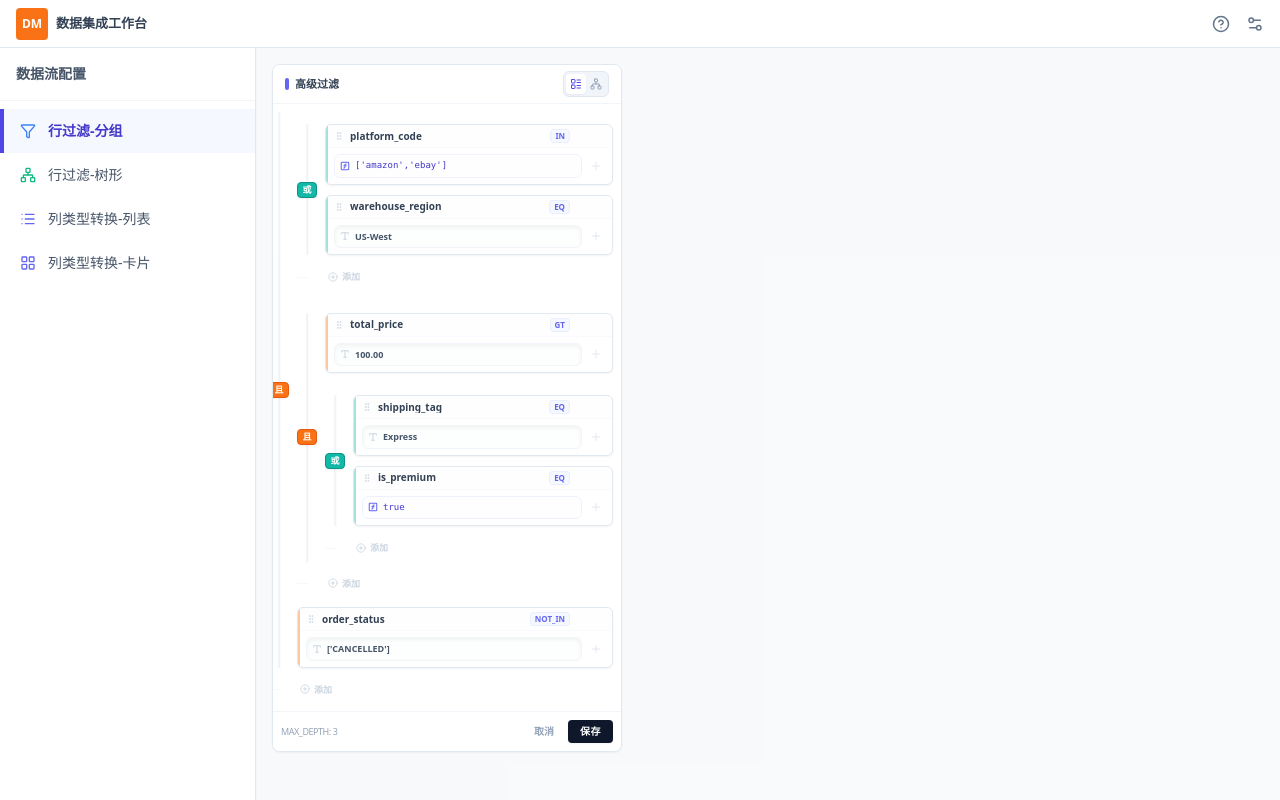
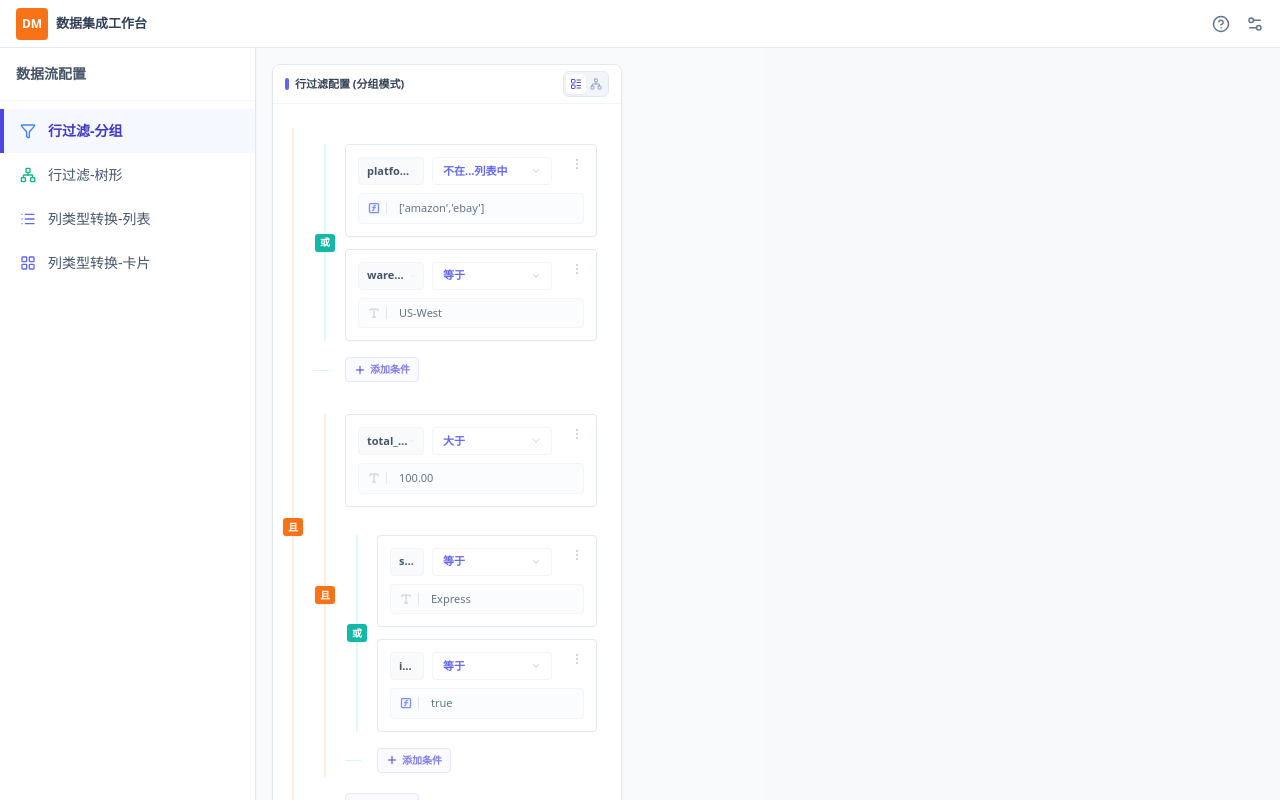
Before and after one commit to Jady891213/DeepPipeline-UI, a React (Vite) app: page / in a window 1280 px wide. Built offline with nearby package versions, Linux system fonts and the light colour scheme.

Commit message:
feat: Refactor UI for data transformation and filtering
Removes unused icons and state variables in `TransformTable`.
Updates operator display names in `RowFilter` for better internationalization.

```diff
--- a/components/RowFilter.tsx
+++ b/components/RowFilter.tsx
@@ -5,15 +5,11 @@ import {
   Trash2,
   ChevronDown,
   Type,
+  Copy,
+  LayoutList,
+  Network,
   FunctionSquare,
-  MoreHorizontal,
-  PlusCircle,
-  Copy,
-  Settings2,
-  ChevronRight,
-  GripVertical,
-  LayoutList,
-  Network
+  MoreVertical
 } from 'lucide-react';
 
 type Conjunction = 'AND' | 'OR';
@@ -48,8 +44,8 @@ const RowFilter: React.FC = () => {
         type: 'group',
         conjunction: 'OR',
         children: [
-          { id: 'c1', type: 'item', field: 'platform_code', operator: 'IN', value: "['amazon','ebay']", isFx: true },
-          { id: 'c2', type: 'item', field: 'warehouse_region', operator: 'EQ', value: 'US-West', isFx: false },
+          { id: 'c1', type: 'item', field: 'platform_code', operator: '不在...列表中', value: "['amazon','ebay']", isFx: true },
+          { id: 'c2', type: 'item', field: 'warehouse_region', operator: '等于', value: 'US-West', isFx: false },
         ]
       },
       {
@@ -57,19 +53,19 @@ const RowFilter: React.FC = () => {
         type: 'group',
         conjunction: 'AND',
         children: [
-          { id: 'c3', type: 'item', field: 'total_price', operator: 'GT', value: '100.00', isFx: false },
+          { id: 'c3', type: 'item', field: 'total_price', operator: '大于', value: '100.00', isFx: false },
           {
             id: 'g2-1',
             type: 'group',
             conjunction: 'OR',
             children: [
-              { id: 'c4', type: 'item', field: 'shipping_tag', operator: 'EQ', value: 'Express', isFx: false },
-              { id: 'c5', type: 'item', field: 'is_premium', operator: 'EQ', value: 'true', isFx: true }
+              { id: 'c4', type: 'item', field: 'shipping_tag', operator: '等于', value: 'Express', isFx: false },
+              { id: 'c5', type: 'item', field: 'is_premium', operator: '等于', value: 'true', isFx: true }
             ]
           }
         ]
       },
-      { id: 'c6', type: 'item', field: 'order_status', operator: 'NOT_IN', value: "['CANCELLED']", isFx: false }
+      { id: 'c6', type: 'item', field: 'order_status', operator: '不在...列表中', value: "['CANCELLED']", isFx: false }
     ]
   });
 
@@ -86,8 +82,8 @@ const RowFilter: React.FC = () => {
       {/* Header - Compact */}
       <div className="px-3 py-1.5 border-b border-slate-100 flex items-center justify-between shrink-0 bg-white">
         <h2 className="text-[11px] font-bold text-slate-700 flex items-center gap-1.5">
-          <div className={`w-1 h-3 rounded-full ${activeStyle === 'spine' ? 'bg-indigo-500' : 'bg-orange-500'}`}></div>
-          高级过滤
+          <div className={`w-1 h-3 rounded-full bg-indigo-500`}></div>
+          行过滤配置 (分组模式)
         </h2>
 
         <div className="flex bg-slate-100 p-0.5 rounded-md border border-slate-200">
@@ -99,16 +95,16 @@ const RowFilter: React.FC = () => {
           </button>
           <button
             onClick={() => setActiveStyle('tree')}
-            className={`p-1 rounded text-[10px] transition-all ${activeStyle === 'tree' ? 'bg-white text-orange-600 shadow-sm' : 'text-slate-400'}`}
+            className={`p-1 rounded text-[10px] transition-all ${activeStyle === 'tree' ? 'bg-white text-emerald-600 shadow-sm' : 'text-slate-400'}`}
           >
             <Network size={12} />
           </button>
         </div>
       </div>
 
-      {/* Main Builder Area - Reduced Padding */}
-      <div className={`flex-1 overflow-auto p-2 transition-colors ${activeStyle === 'spine' ? 'bg-slate-50/10' : 'bg-white'}`}>
-        <div className="w-full mx-auto">
+      {/* Main Builder Area */}
+      <div className={`flex-1 overflow-auto p-6 transition-colors ${activeStyle === 'spine' ? 'bg-white' : 'bg-slate-50/20'}`}>
+        <div className="max-w-[600px]">
           <GroupNode
             group={rootGroup}
             depth={0}
@@ -118,12 +114,12 @@ const RowFilter: React.FC = () => {
         </div>
       </div>
 
-      {/* Footer - Compact */}
-      <div className="p-2 bg-white border-t border-slate-100 flex justify-between items-center shrink-0">
-        <span className="text-[9px] text-slate-400 font-medium uppercase tracking-tighter">MAX_DEPTH: 3</span>
-        <div className="flex gap-1.5">
-          <button className="px-2 py-1 text-[10px] font-bold text-slate-400 hover:text-slate-600">取消</button>
-          <button className="px-3 py-1 text-[10px] font-bold bg-slate-900 text-white rounded shadow-sm hover:bg-black transition-all active:scale-95 uppercase tracking-wider">保存</button>
+      {/* Footer */}
+      <div className="p-2.5 bg-slate-50 border-t border-slate-100 flex justify-between items-center shrink-0">
+        <span className="text-[10px] text-slate-400 font-medium">逻辑嵌套深度: 3 层</span>
+        <div className="flex gap-2">
+          <button className="px-4 py-1 text-[11px] font-bold text-slate-500 hover:text-slate-700">重置</button>
+          <button className="px-5 py-1 text-[11px] font-bold bg-indigo-600 text-white rounded shadow-sm hover:bg-indigo-700 transition-all">应用配置</button>
         </div>
       </div>
     </div>
@@ -132,44 +128,33 @@ const RowFilter: React.FC = () => {
 
 const GroupNode: React.FC<{ group: Group; depth: number; style: UIStyle; onToggle: (id: string) => void }> = ({ group, depth, style, onToggle }) => {
   const isAnd = group.conjunction === 'AND';
+  const railColorClass = isAnd ? 'bg-orange-400' : 'bg-teal-400';
+  const buttonColorClass = isAnd
+    ? 'bg-orange-500 text-white border-orange-600'
+    : 'bg-teal-500 text-white border-teal-600';
 
-  const colors = isAnd
-    ? {
-        accent: 'bg-orange-500',
-        pill: 'bg-orange-500 text-white border-orange-600'
-      }
-    : {
-        accent: 'bg-teal-500',
-        pill: 'bg-teal-500 text-white border-teal-600'
-      };
-
-  const railColor = 'bg-slate-200';
-  // Narrowed indentation to save horizontal space (from 10 to 7)
-  const indentClass = depth > 0 ? 'mt-3 ml-7' : 'ml-4';
-  const railOffset = '-left-7';
+  const indentClass = depth > 0 ? 'mt-4 ml-8' : 'ml-4';
+  const railOffset = '-left-8';
 
   return (
     <div className={`relative ${indentClass}`}>
       <div className="relative">
-        {/* Rail container */}
-        <div className={`absolute ${railOffset} top-0 bottom-0 flex items-center justify-center w-5`}>
-          <div className={`w-[1.5px] ${railColor} absolute top-0 bottom-0 left-1/2 -translate-x-1/2 rounded-full opacity-50 shadow-sm`}></div>
-
+        <div className={`absolute ${railOffset} top-0 bottom-0 flex items-center justify-center w-6`}>
+          <div className={`w-[1px] ${railColorClass} absolute top-0 bottom-0 left-1/2 -translate-x-1/2 rounded-full opacity-30`}></div>
           <button
             onClick={() => onToggle(group.id)}
-            className={`z-20 inline-flex items-center justify-center min-w-[20px] px-1 h-[16px] rounded text-[9px] font-black border shadow-sm transition-all hover:scale-110 active:scale-90 select-none ${colors.pill}`}
+            className={`z-30 inline-flex items-center justify-center min-w-[20px] px-1 h-[18px] rounded-[3px] text-[10px] font-black shadow-sm transition-all hover:scale-110 active:scale-95 select-none ${buttonColorClass}`}
           >
             {isAnd ? '且' : '或'}
           </button>
         </div>
 
-        {/* Children List - Tight Gap */}
-        <div className="flex flex-col gap-2.5">
+        <div className="flex flex-col gap-3">
           {group.children.map((child) => (
-            <div key={child.id} className="relative group/item flex items-start">
-              <div className="flex-1 min-w-0">
+            <div key={child.id} className="relative">
+              <div className="flex-1">
                 {child.type === 'item' ? (
-                  <ConditionItem condition={child} style={style} accentColor={colors.accent} />
+                  <ConditionItem condition={child} />
                 ) : (
                   <GroupNode
                     group={child}
@@ -184,67 +169,80 @@ const GroupNode: React.FC<{ group: Group; depth: number; style: UIStyle; onToggl
         </div>
       </div>
 
-      {/* Action Button */}
-      <div className="relative flex items-center gap-1 py-1 mt-2">
-         <div className={`absolute ${railOffset} top-1/2 w-3 h-[1px] bg-slate-100 opacity-60`}></div>
-         <button className="flex items-center gap-1 text-[9px] font-bold text-slate-300 hover:text-indigo-600 transition-colors ml-[-2px] bg-white px-1 py-0.5 rounded border border-transparent hover:border-slate-100">
-           <PlusCircle size={10} />
-           <span>添加</span>
+      <div className="relative flex items-center gap-1 py-1 mt-3">
+         <div className={`absolute ${railOffset} top-1/2 w-4 h-[1px] ${railColorClass} opacity-20`}></div>
+         <button className="flex items-center gap-1 text-[10px] font-bold text-indigo-600/70 hover:text-indigo-600 transition-all bg-indigo-50/30 px-2 py-1 rounded border border-indigo-100 hover:border-indigo-200 hover:shadow-sm">
+           <Plus size={12} strokeWidth={3} />
+           <span>添加条件</span>
          </button>
       </div>
     </div>
   );
 };
 
-const ConditionItem: React.FC<{ condition: Condition; style: UIStyle; accentColor: string }> = ({ condition, style, accentColor }) => {
+const ConditionItem: React.FC<{ condition: Condition }> = ({ condition }) => {
   return (
-    <div className={`bg-white border border-slate-200 rounded-md shadow-sm hover:border-slate-300 transition-all flex flex-col overflow-hidden group/card relative ${style === 'spine' ? 'hover:shadow-indigo-500/5' : 'hover:shadow-md'}`}>
+    <div className="bg-white border border-slate-200 rounded shadow-[0_1px_3px_rgba(0,0,0,0.02)] hover:border-indigo-300 hover:shadow-md transition-all flex flex-col relative group/card">
 
-      {/* Side Color bar */}
-      <div className={`absolute left-0 top-0 bottom-0 w-0.5 ${accentColor} opacity-40 group-hover/card:opacity-100 transition-opacity`}></div>
-
-      {/* Row 1: Field Selection & Op - Compressed */}
-      <div className="flex items-center gap-1 px-2 py-1 border-b border-slate-50 bg-slate-50/20">
-        <GripVertical size={10} className="text-slate-300 shrink-0 cursor-grab group-hover/card:text-slate-400" />
-
-        <div className="flex-1 min-w-0">
-          <div className="text-[10px] font-bold text-slate-700 truncate px-0.5 rounded hover:bg-white transition-colors cursor-pointer leading-tight">
-            {condition.field}
-          </div>
+      {/* Action Dropdown - Icon only as requested */}
+      <div className="absolute top-2 right-2 z-40 group/actions">
+        <div className="p-1 text-slate-300 hover:text-indigo-600 transition-colors cursor-pointer">
+          <MoreVertical size={14} />
         </div>
 
-        <div className="shrink-0 flex items-center gap-1.5">
-           <div className="text-[8px] font-black text-indigo-500 bg-indigo-50/50 px-1 py-0 rounded border border-indigo-100/50 uppercase cursor-pointer hover:bg-indigo-100 transition-all">
-             {condition.operator}
-           </div>
-
-           <div className="flex gap-0 opacity-0 group-hover/card:opacity-100 transition-all">
-            <button className="p-0.5 text-slate-300 hover:text-indigo-600 hover:bg-white rounded transition-colors"><Copy size={10} /></button>
-            <button className="p-0.5 text-slate-300 hover:text-red-500 hover:bg-white rounded transition-colors"><Trash2 size={10} /></button>
-          </div>
+        <div className="absolute right-0 top-full mt-1 w-32 bg-white border border-slate-100 rounded-lg shadow-2xl py-1 opacity-0 pointer-events-none group-hover/actions:opacity-100 group-hover/actions:pointer-events-auto transition-all scale-95 group-hover/actions:scale-100 origin-top-right z-50">
+          <button className="w-full flex items-center gap-2 px-3 py-1.5 text-[10px] font-bold text-slate-600 hover:bg-indigo-50 hover:text-indigo-600 transition-colors">
+            <Plus size={12} />
+            <span>在此后添加</span>
+          </button>
+          <button className="w-full flex items-center gap-2 px-3 py-1.5 text-[10px] font-bold text-slate-600 hover:bg-indigo-50 hover:text-indigo-600 transition-colors">
+            <Copy size={12} />
+            <span>复制条件</span>
+          </button>
+          <div className="my-1 border-t border-slate-50" />
+          <button className="w-full flex items-center gap-2 px-3 py-1.5 text-[10px] font-bold text-red-400 hover:bg-red-50 hover:text-red-600 transition-colors">
+            <Trash2 size={12} />
+            <span>删除条件</span>
+          </button>
         </div>
       </div>
 
-      {/* Row 2: Value Input - Compact */}
-      <div className="px-2 py-1.5 flex items-center gap-1.5">
-        <div className="relative flex-1 group/input min-w-0">
-          <div className={`absolute left-1.5 top-1/2 -translate-y-1/2 flex items-center gap-1 ${condition.isFx ? 'text-indigo-500' : 'text-slate-300'}`}>
-            {condition.isFx ? <FunctionSquare size={10} strokeWidth={2.5} /> : <Type size={10} strokeWidth={2.5} />}
+      {/* Row 1: Field Selection & Operator */}
+      <div className="flex items-center gap-2 px-3 pt-3 pb-2">
+        {/* Field Selection */}
+        <div className="flex-1 min-w-0 h-7 flex items-center px-2 bg-slate-50 border border-slate-100 rounded text-[11px] font-bold text-slate-600 truncate cursor-pointer hover:border-indigo-300 transition-all group/field">
+          <span className="truncate">{condition.field}</span>
+          <ChevronDown size={10} className="ml-auto text-slate-300 group-hover/field:text-indigo-500" />
+        </div>
+
+        {/* Operator Select */}
+        <div className="shrink-0 min-w-[120px] h-7 flex items-center justify-between px-2.5 border border-slate-100 rounded text-[11px] font-bold text-indigo-500 bg-white hover:border-indigo-300 transition-all cursor-pointer group/op">
+          <span className="truncate mr-2">{condition.operator}</span>
+          <ChevronDown size={10} className="text-indigo-300 group-hover/op:text-indigo-500" />
+        </div>
+
+        {/* Space reserved for action button */}
+        <div className="w-6 shrink-0" />
+      </div>
+
+      {/* Row 2: Value Input */}
+      <div className="px-3 pb-3">
+        <div className="relative flex items-center">
+          <div className="absolute left-2.5 top-1/2 -translate-y-1/2 flex items-center gap-1.5 pointer-events-none z-10">
+            {condition.isFx ? (
+              <FunctionSquare size={12} className="text-indigo-400 bg-indigo-50/50 rounded-[2px]" strokeWidth={2.5} />
+            ) : (
+              <Type size={12} className="text-slate-300" strokeWidth={2.5} />
+            )}
+            <div className="w-[1px] h-3 bg-slate-200" />
           </div>
           <input
             type="text"
-            value={condition.value}
-            readOnly
-            className={`w-full text-[9px] pl-5 pr-2 py-1 rounded-md border outline-none transition-all truncate ${
-              condition.isFx
-              ? 'bg-indigo-50/10 border-indigo-50 font-mono text-indigo-700'
-              : 'bg-slate-50/30 border-slate-100 font-semibold text-slate-600 focus:border-indigo-300 shadow-inner'
-            }`}
+            placeholder="输入匹配值..."
+            defaultValue={condition.value}
+            className="w-full text-[11px] pl-10 pr-3 py-1.5 rounded border border-slate-100 bg-slate-50/50 focus:bg-white focus:border-indigo-300 focus:ring-1 focus:ring-indigo-100 outline-none transition-all placeholder:text-slate-300 text-slate-500 font-medium"
           />
         </div>
-        <button className="shrink-0 p-0.5 hover:bg-slate-50 rounded text-slate-200 hover:text-slate-400">
-           <Plus size={12} />
-        </button>
       </div>
     </div>
   );
```
Also changed, not shown: components/TransformTable.tsx (+77 -97 lines).
